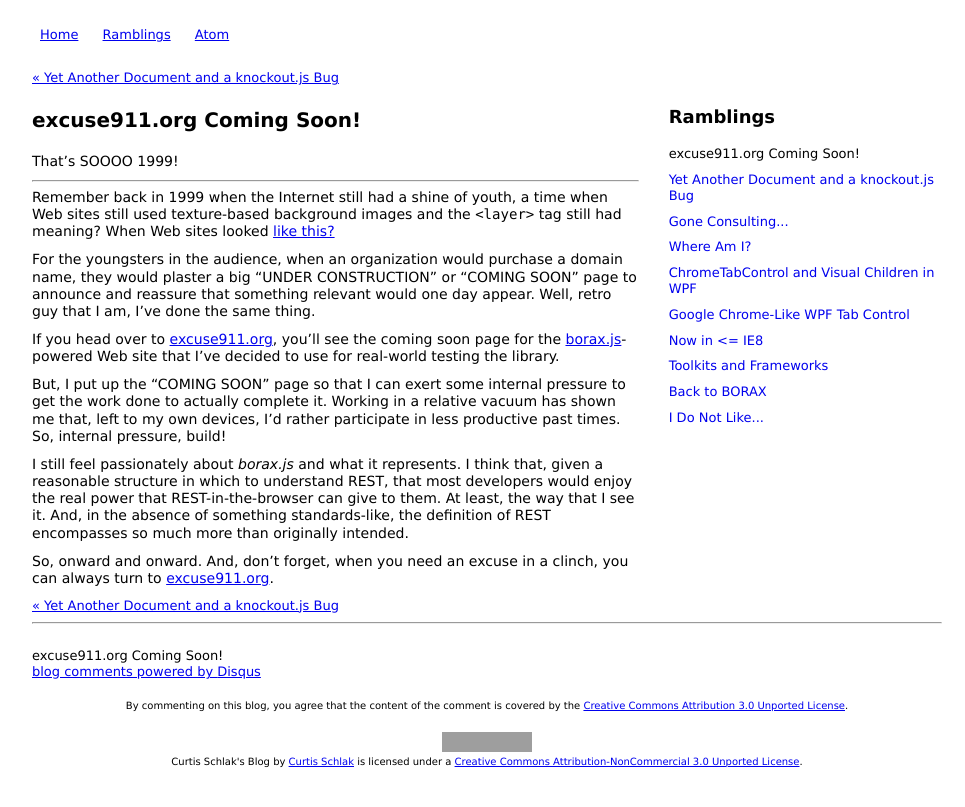
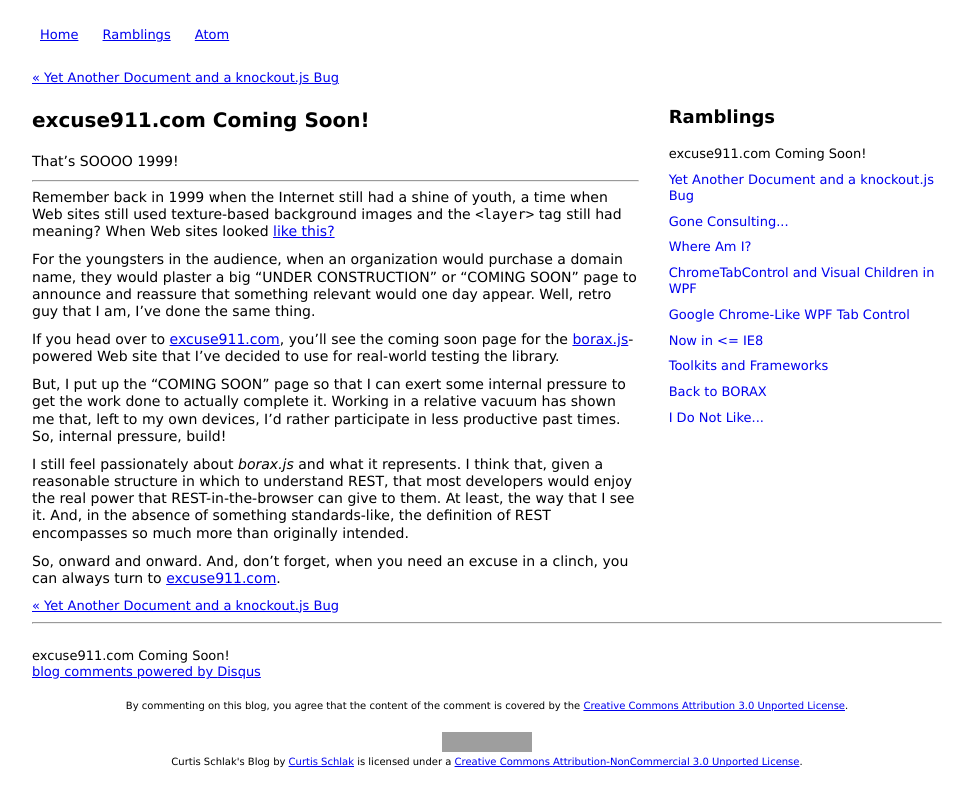
Before and after one commit to roberts-sandbox/test-realist, a Jekyll site: the page built from _posts/2012-05-30-excuse911-org-coming-soon.md, in a window 1280 px wide. Shown: the top 807 px of the page, without its empty margins (153-1118 px from the left). Built offline with Jekyll 4.4.1, drawn with Linux system fonts in a browser that asks for light colours; grey boxes are pictures that could not be loaded.

Commit message:
Fixed .org to .com for EXCUSE 911.

```diff
--- a/_posts/2012-05-30-excuse911-org-coming-soon.md
+++ b/_posts/2012-05-30-excuse911-org-coming-soon.md
@@ -1,6 +1,6 @@
 ---
 layout: post
-title:  excuse911.org Coming Soon!
+title:  excuse911.com Coming Soon!
 tags:   borax.js
 
 synopsis: That's SOOOO 1999!
@@ -23,7 +23,7 @@
 page to announce and reassure that something relevant would one day appear.
 Well, retro guy that I am, I've done the same thing.
 
-If you head over to [excuse911.org](http://excuse911.org "excuse911.org"),
+If you head over to [excuse911.com](http://excuse911.com "excuse911.com"),
 you'll see the coming soon page for the
 [borax.js](https://github.com/realistschuckle/boraxjs)-powered Web site that
 I've decided to use for real-world testing the library.
@@ -41,4 +41,4 @@
 originally intended.
 
 So, onward and onward. And, don't forget, when you need an excuse in a clinch,
-you can always turn to [excuse911.org](http://excuse911.org "excuse911.org").
+you can always turn to [excuse911.com](http://excuse911.com "excuse911.com").
```
